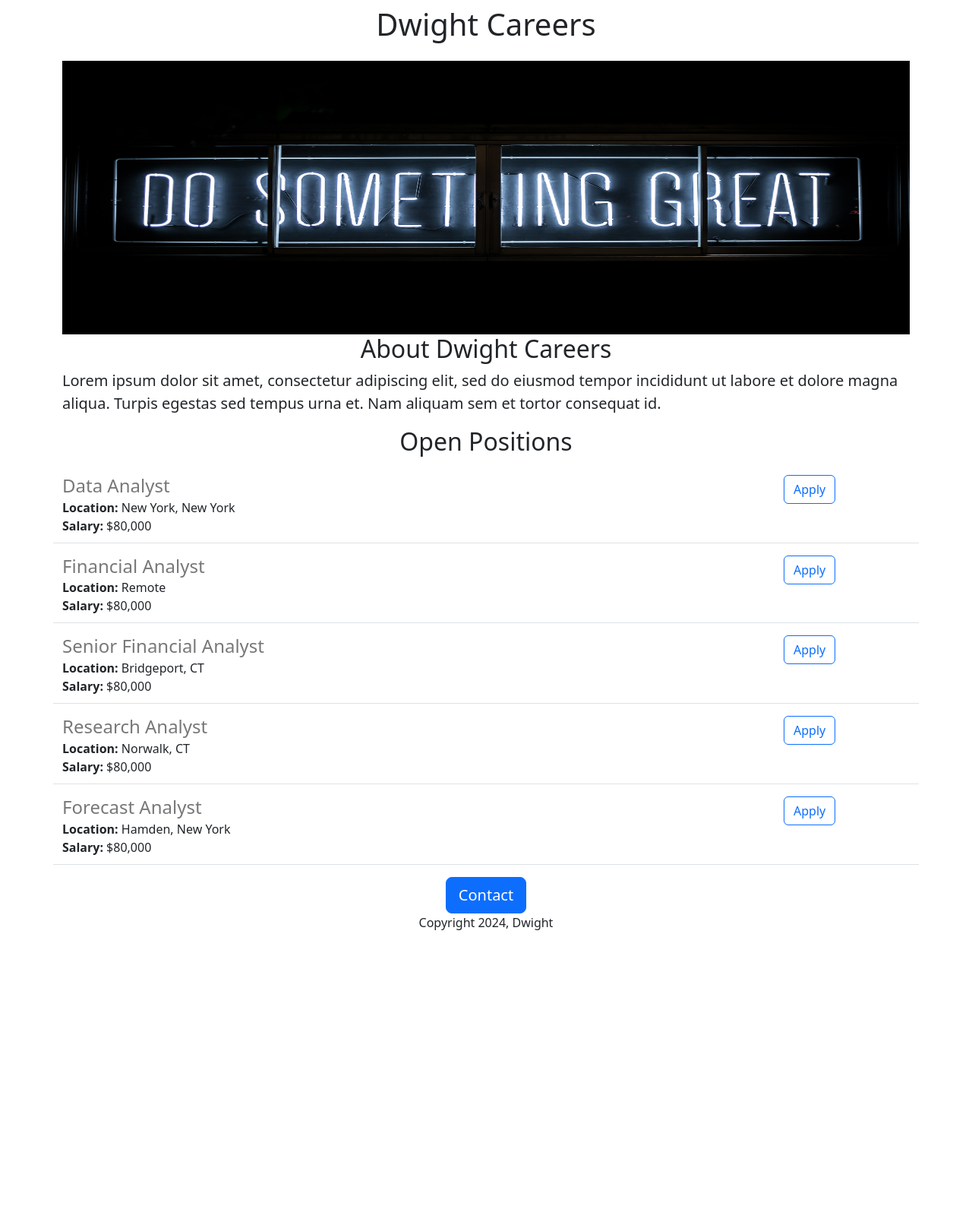
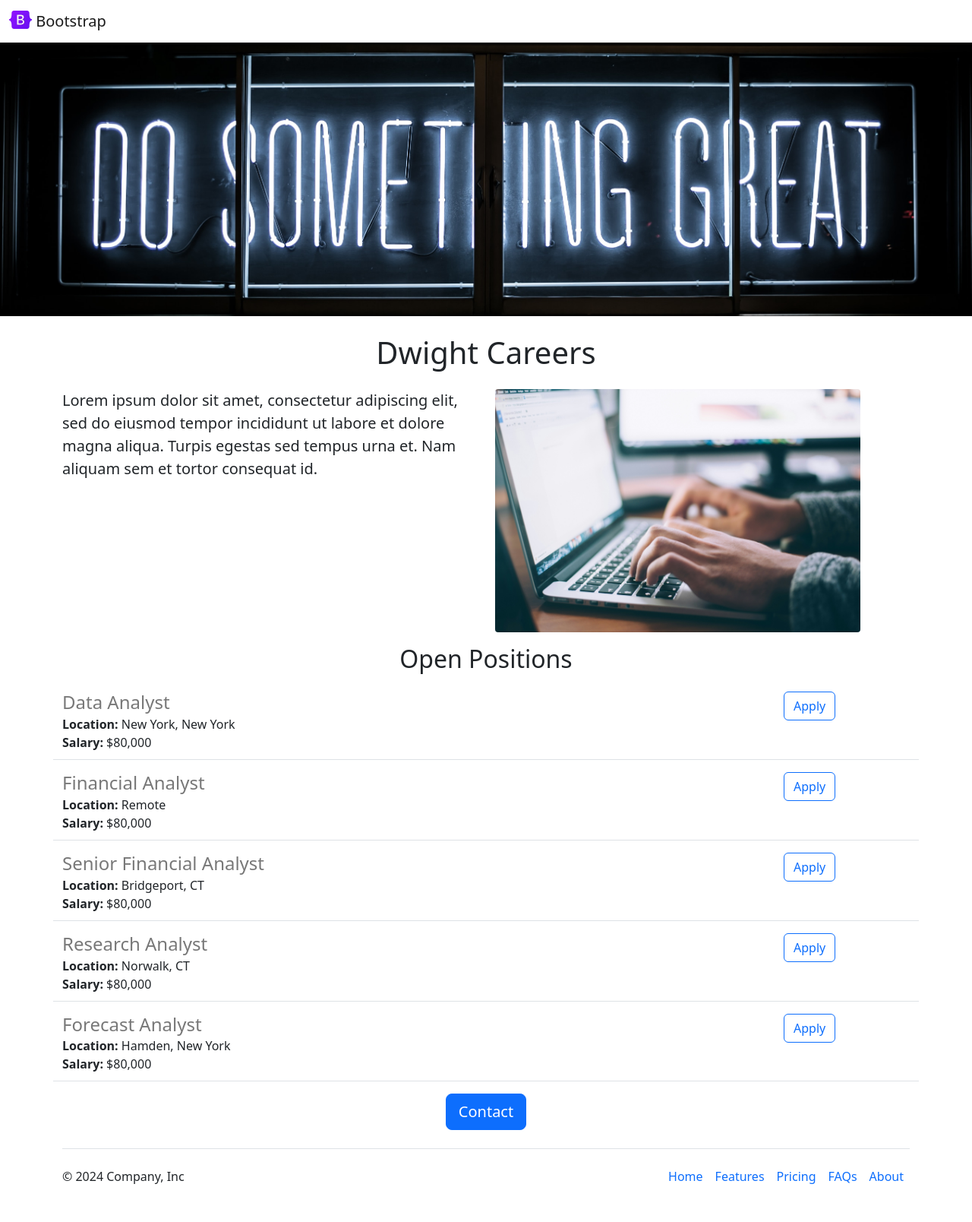
Before and after one commit to dholly2016/flask-replit-website, a Flask app: page / in a window 1280 px wide. Shown: the whole page at 76% size. Before the commit the page ends 1224 px from the top, so only its background shows below. Run offline with Flask 3, Linux system fonts and the light colour scheme.

Commit message:
added images and footer and header and navbar t

```diff
--- /dev/null
+++ b/templates/footer.html
@@ -0,0 +1,17 @@
+<div class="container">
+  <footer class="d-flex flex-wrap justify-content-between align-items-center py-3 my-4 border-top">
+    <p class="col-md-4 mb-0 text-body-secondary">&copy; 2024 Company, Inc</p>
+
+    <a href="/" class="col-md-4 d-flex align-items-center justify-content-center mb-3 mb-md-0 me-md-auto link-body-emphasis text-decoration-none">
+      <svg class="bi me-2" width="40" height="32"><use xlink:href="#bootstrap"/></svg>
+    </a>
+
+    <ul class="nav col-md-4 justify-content-end">
+      <li class="nav-item"><a href="#" class="nav-link px-2 text-body-secondary">Home</a></li>
+      <li class="nav-item"><a href="#" class="nav-link px-2 text-body-secondary">Features</a></li>
+      <li class="nav-item"><a href="#" class="nav-link px-2 text-body-secondary">Pricing</a></li>
+      <li class="nav-item"><a href="#" class="nav-link px-2 text-body-secondary">FAQs</a></li>
+      <li class="nav-item"><a href="#" class="nav-link px-2 text-body-secondary">About</a></li>
+    </ul>
+  </footer>
+</div>
--- a/templates/home.html
+++ b/templates/home.html
@@ -9,18 +9,27 @@
       #banner {
         height: 360px;
         width: 100%;
+        object-fit: cover;
+        margin-bottom: 16px;
       }
     </style>
 
   </head>
   <body>
+    {% include 'nav.html' %}
+     <img  class = "img-fluid" id="banner" src="static/career.jpg.jpg">
     <div class="container">
     <h1 class="text-center mt-2 mb-4">{{Company}} Careers</h1>
-    <img  class = "img-fluid" id="banner" src="static/career.jpg.jpg">
-    <h2 class="text-center">About Dwight Careers</h2>
+    <div class="row" style = "margin-bottom:16px;">
+      <div class="col-md-6">
     <p class='lead'>
       Lorem ipsum dolor sit amet, consectetur adipiscing elit, sed do eiusmod tempor incididunt ut labore et dolore magna aliqua. Turpis egestas sed tempus urna et. Nam aliquam sem et tortor consequat id.
     </p>
+      </div>
+      <div class="d-none d-md-block col-md-6">
+      <img src="static/glenn-carstens-peters-npxXWgQ33ZQ-unsplash.jpg" style="height: 320px; border-radius:4px;">
+      </div>
+      </div>
     <h2 class="text-center mt-2 mb-4">Open Positions</h2>
     <div>
       {% for job in jobs%}
@@ -29,8 +38,9 @@
     </div>
       <div class='text-center'>
     <button class="btn btn-primary btn-lg">Contact</button>
-        <p clas='mt-4'>Copyright 2024, Dwight</p>
+
       </div>
     </div>
+    {% include 'footer.html' %}
   </body>
 </html>
--- a/templates/jobitem.html
+++ b/templates/jobitem.html
@@ -10,7 +10,7 @@
       </div>
     {% endif %}
     </div>
-  <div class="col-2">
-  <button type="button" class="btn btn-outline-primary"> Apply</button>
+  <div class="col-2" padding-right:16px>
+  <a target="_blank" href="https://www.google.com/#spf=1"type="button" class="btn btn-outline-primary"> Apply</a>
   </div>
 </div>
--- /dev/null
+++ b/templates/nav.html
@@ -0,0 +1,9 @@
+<nav class="navbar shadow-sm fixed-top bg-white">
+  <div class="container-fluid">
+    <a class="navbar-brand" href="#">
+      <img src="static/bootstrap-logo.svg" alt="Logo" width="30" height="24" class="d-inline-block align-text-top">
+      Bootstrap
+    </a>
+  </div>
+</nav>
+<div style='height:56px'></div>
```
Also changed, not shown: static/bootstrap-logo.svg (added), static/glenn-carstens-peters-npxXWgQ33ZQ-unsplash.jpg (added).
